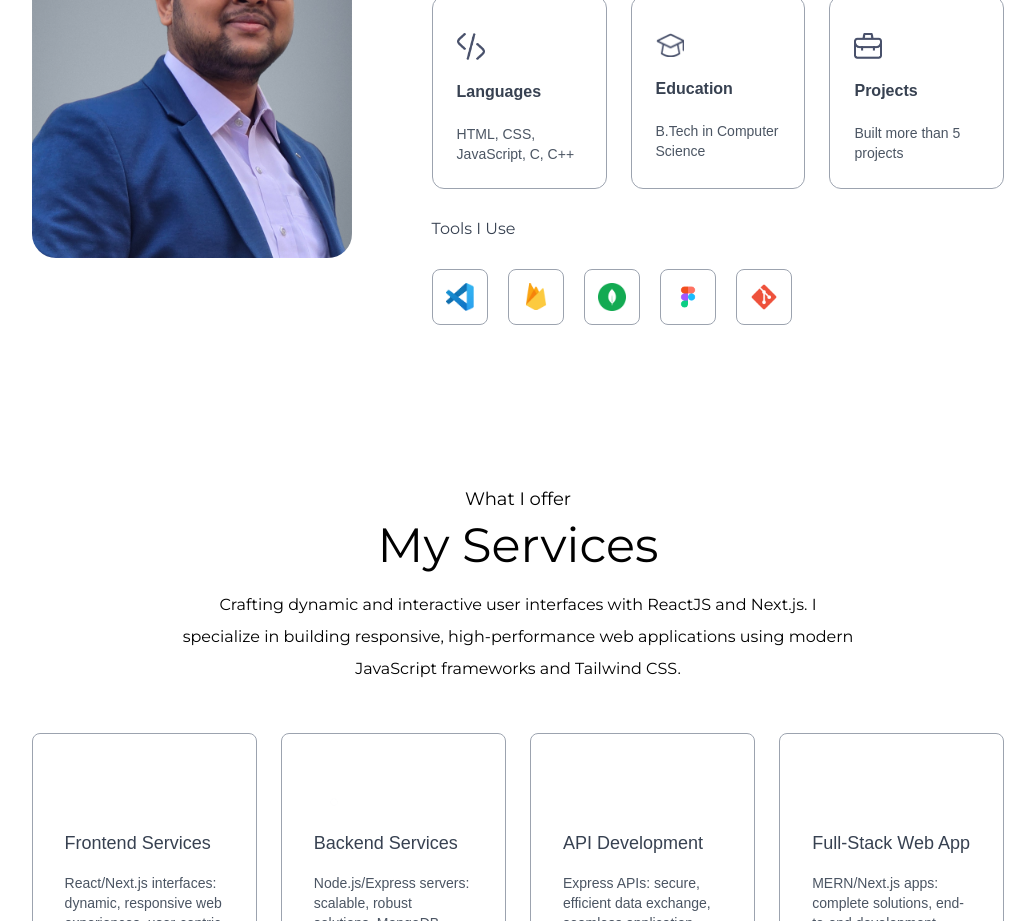
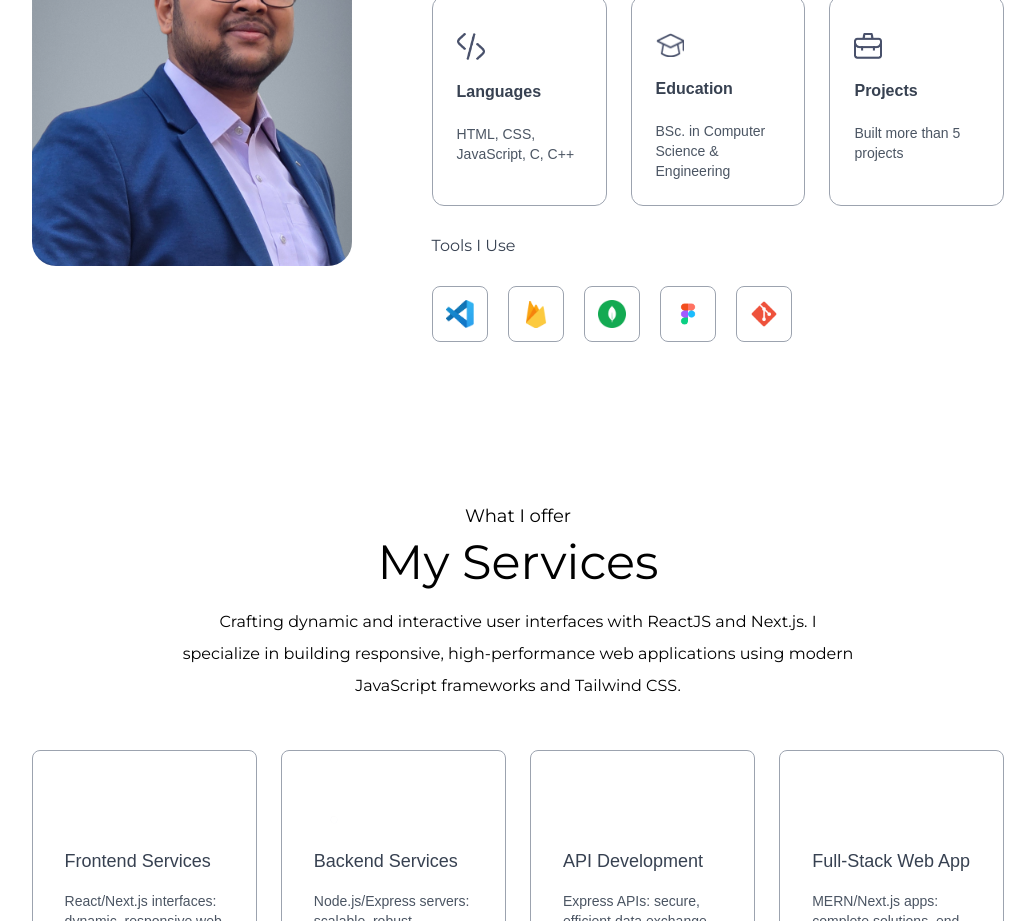
Before and after one commit to niloydiu/portfolio, a Next.js app: page / in a window 1280 px wide. Shown: the part 1240-2161 px from the top of the page, without its empty margins (122-1157 px from the left). Built offline with nearby package versions, Linux system fonts and the light colour scheme.

Commit message:
refactor: update education description in infoList

```diff
--- a/assets/assets.js
+++ b/assets/assets.js
@@ -200,7 +200,7 @@ export const infoList = [
     icon: assets.edu_icon,
     iconDark: assets.edu_icon_dark,
     title: "Education",
-    description: "B.Tech in Computer Science",
+    description: "BSc. in Computer Science & Engineering",
   },
   {
     icon: assets.project_icon,
```
